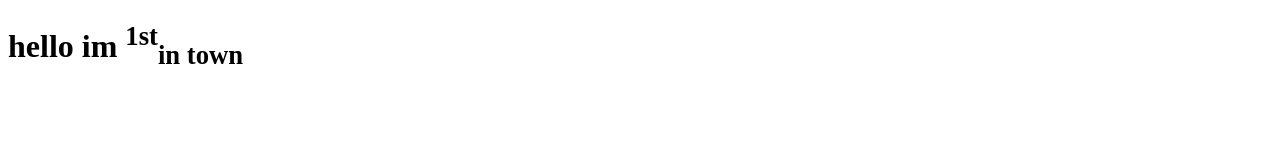
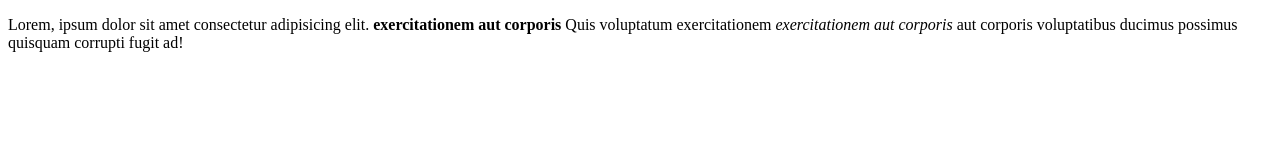
Before and after one commit to abdullahi02139/project-22, a plain HTML site: page index.html in a window 1280 px wide. Drawn offline with Linux system fonts and the light colour scheme.

Commit message:
strong and emphasis elements

```diff
--- a/index.html
+++ b/index.html
@@ -6,6 +6,6 @@
   <title>Document</title>
 </head>
 <body>
-  <h1>hello im <sup>1st</sup><sub>in town</sub></h1>
+  <p>Lorem, ipsum dolor sit amet consectetur adipisicing elit. <strong>exercitationem aut corporis </strong> Quis voluptatum exercitationem <em>exercitationem aut corporis </em> aut corporis voluptatibus ducimus possimus quisquam corrupti fugit ad!</p>
 </body>
 </html>
```
